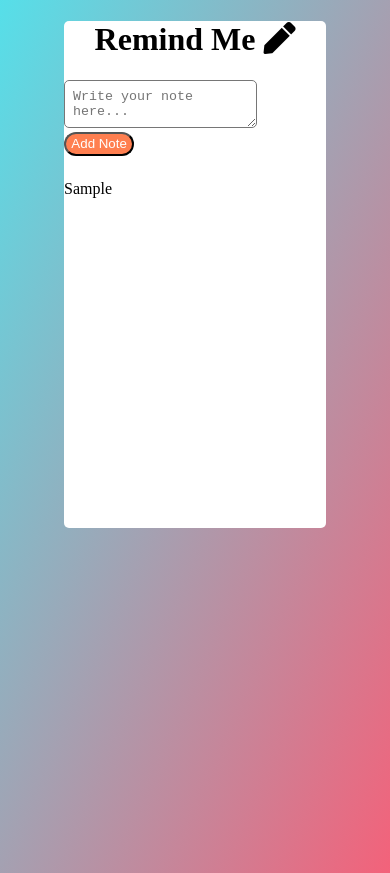
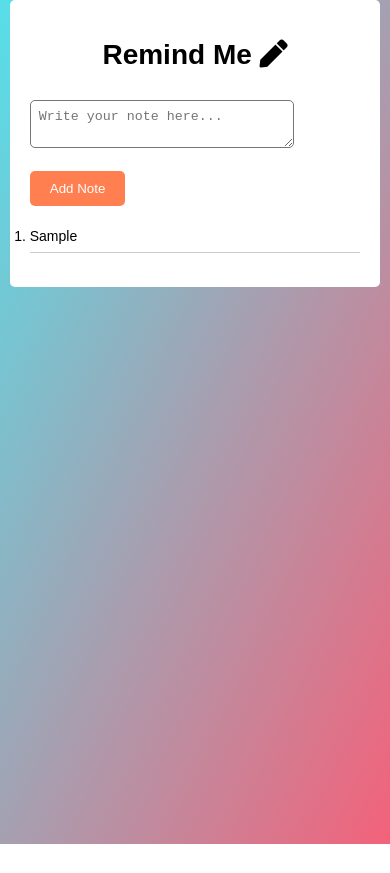
Before and after one commit to VanessaKasei/Note-taking-app, a plain HTML site: page index.html in a window 390 px wide. Both pictures are taken after typing "Sample" into the empty fields and a click on the button "Add Note". After the commit the page ends 844 px from the top, so only its background shows below. Drawn offline with Linux system fonts and the light colour scheme.

Commit message:
made the body responsive on smaller screens

```diff
--- a/index.css
+++ b/index.css
@@ -2,14 +2,18 @@ body {
     max-width: 100%;
     height: 100vh;
     background: linear-gradient(to bottom right, rgb(86, 223, 233), rgb(243, 98, 122));
+    margin: 0;
+    font-family: Arial, sans-serif;
 }
 
 .container {
     max-width: 70%;
-    height: 60%;
+    height: auto;
     background-color: white;
     border-radius: 5px;
     margin: 0 auto;
+    padding: 20px;
+    box-sizing: border-box;
 }
 
 h1 {
@@ -17,41 +21,59 @@ h1 {
 }
 
 .noteForm {
-    display: flex;
-    padding: 50px;
+    flex-direction: column;
+    padding: 20px;
 }
 
 textarea {
-    margin-right: 40px;
+    margin: 10px 0;
     border-radius: 5px;
     padding: 8px;
-    height: auto;
+    width: 80%;
+    box-sizing: border-box;
 }
 
-button {
-    padding: 1% 2%;
+#addButton {
+    margin-top: 10px;
+    padding: 10px 20px;
     background-color: coral;
     color: white;
     cursor: pointer;
-    border-radius: 15px;
+    border: none;
+    border-radius: 5px;
+}
+
+#deleteButton {
+    margin-top: 10px;
+    padding: 10px 20px;
+    background-color: coral;
+    color: white;
+    cursor: pointer;
+    border: none;
+    border-radius: 5px;
 }
 
 ol {
     padding: 0;
-
+    list-style: decimal;
 }
 
 li {
-    display: flex;
     padding: 8px 0;
-}
-
-li:last-child {
-    border-bottom: none;
+    border-bottom: 1px solid #ccc;
 }
 
 @media screen and (max-width: 768px) {
-    .body {
-        font-size: 15px;
+
+    body {
+        font-size: 14px;
+    }
+
+    .container {
+        max-width: 95%;
+    }
+
+    .noteForm {
+        padding: 10px;
     }
 }
```
